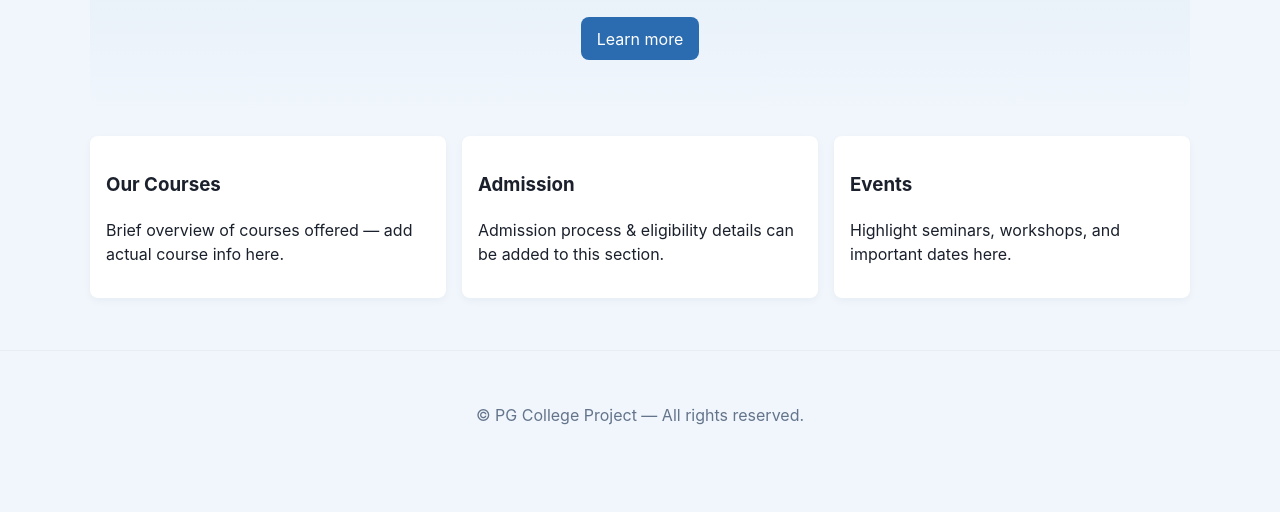
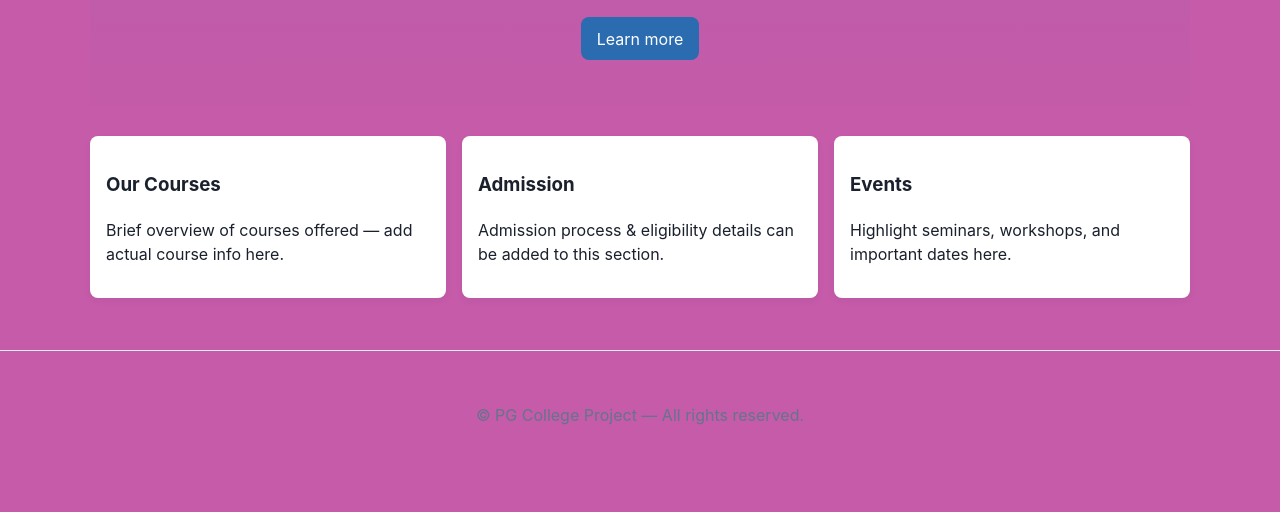
Before and after one commit to krishnan1412/NewProject-StaticHost, a plain HTML site: page index.html in a window 1280 px wide. Shown: the part 288-800 px from the top of the page. Drawn offline with Linux system fonts and the light colour scheme.

Commit message:
changed css color

```diff
--- a/assets/css/styles.css
+++ b/assets/css/styles.css
@@ -1,6 +1,6 @@
 :root{
   --accent:#2b6cb0;
-  --bg:#F0F6FC;
+  --bg:#C55BA9;
   --text:#1a202c;
 }
 
```
